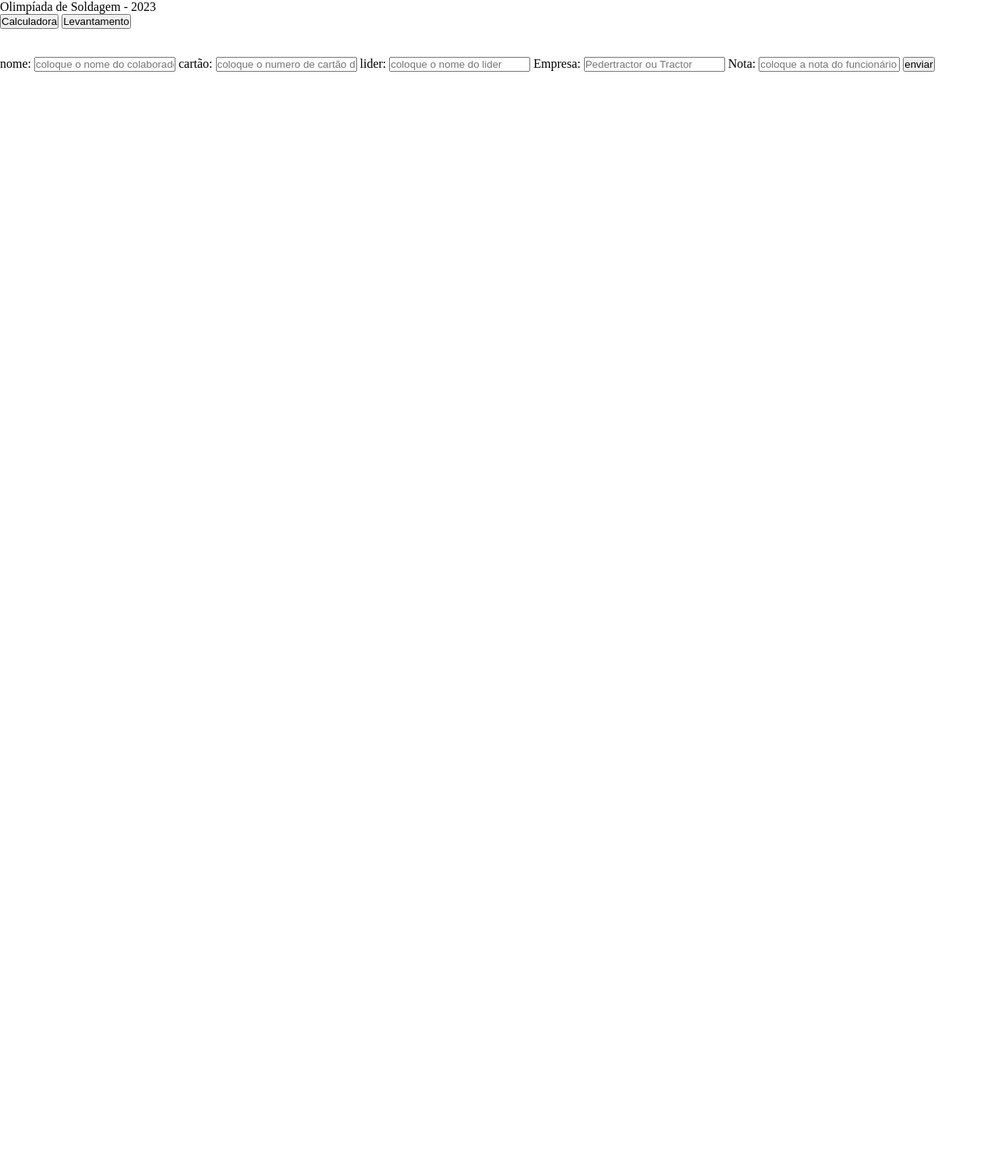
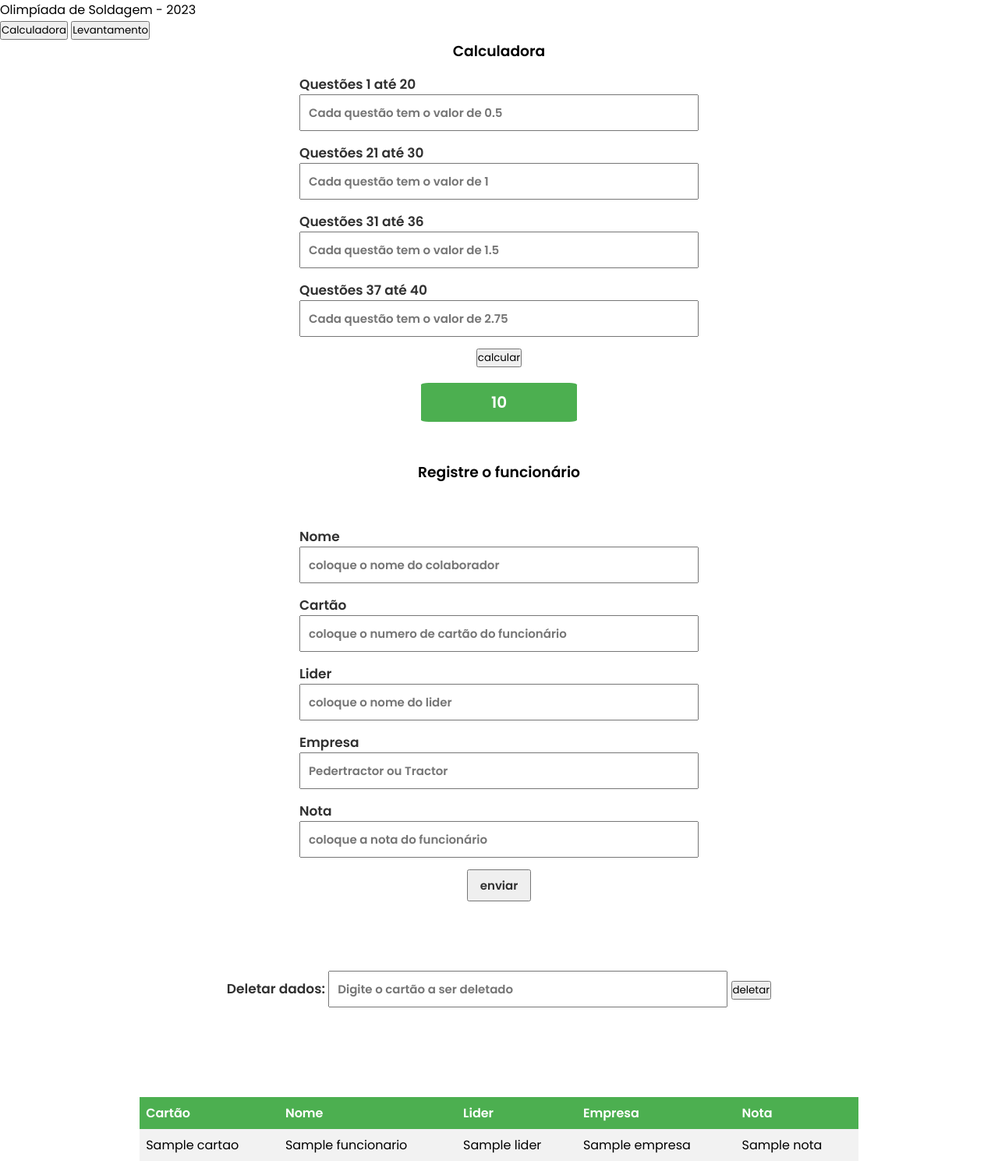
Before and after one commit to Pedrohprado/API_test_Flask, a Flask app: template templates/index.html in a window 1280 px wide. Shown: the whole page at 78% size. Before the commit the page ends 92 px from the top, so only its background shows below. Run offline with Flask 3, Linux system fonts and the light colour scheme; the template is opened without the code that fills it: most values are stand-ins (such as "Sample title", 1, 10 or a date in 2020).

Commit message:
alterações 15:13

```diff
--- a/main.py
+++ b/main.py
@@ -1,5 +1,6 @@
 from flask import Flask, make_response, jsonify, request, render_template, flash, redirect
 import mysql.connector as mysql
+import json
 
 mydb = mysql.connect(
     host="localhost",
@@ -18,7 +19,21 @@ def home():
     return render_template('index.html')
 
 
-@app.route('/calculate', methods=['POST'])
+@app.route('/calculadora', methods=['POST'])
+def calculadora():
+    primeiroValor = int(request.form.get('firstQuest1'))
+    segundoValor = int(request.form.get('secondQuest2'))
+    terceiroValor = int(request.form.get('therdQuest3'))
+    quartoValor = int(request.form.get('fortQuest4'))
+
+    print(type(primeiroValor))
+
+    total = (primeiroValor * 0.5) + (segundoValor * 1) + \
+        (terceiroValor * 1.5) + (quartoValor * 2.75)
+    return render_template('index.html', total=total)
+
+
+@app.route('/register', methods=['POST'])
 def sendInfoFuncionario():
     nome = request.form.get('name')
     card = request.form.get('cartao')
@@ -35,13 +50,13 @@ def sendInfoFuncionario():
         mycursor.execute(sql)
 
         mydb.commit()
-        return redirect('/')
+        return redirect('/funcionarios')
 
 
 @app.route('/funcionarios', methods=['GET'])
 def getFuncionarios():
     mycursor = mydb.cursor()
-    mycursor.execute('SELECT * FROM Olimpiada')
+    mycursor.execute('SELECT * FROM Olimpiada ORDER BY nota DESC')
     olimpiadaGeral = mycursor.fetchall()
 
     funcionarios = list()
@@ -56,48 +71,46 @@ def getFuncionarios():
             }
         )
 
+    return render_template('index.html', funcionarios=funcionarios)
+
+
+@app.route('/remove', methods=['POST'])
+def remove():
+    funcionario = request.form.get('deleta')
+    print(funcionario)
+
+    mycursor = mydb.cursor()
+    verif = f"SELECT * FROM Olimpiada WHERE cartao = {funcionario}"
+
+    mycursor.execute(verif)
+    result = mycursor.fetchone()
+    print(result)
+    if result:
+        mycursor.execute(
+            "DELETE FROM Olimpiada WHERE cartao = %s", [funcionario])
+        mydb.commit()
+        return redirect('/funcionarios')
+    else:
+        return print("numero de cartão não encontrado")
+
+# @app.route('/funcionarios', methods=['POST'])
+# def createFuncionarios():
+    funcionaro = request.json
+
+    mycursor = mydb.cursor()
+
+    sql = f"INSERT INTO Olimpiada (cartao,name,Lider,Empresa) VALUES({funcionaro['cartao']},'{funcionaro['name']}','{funcionaro['lider']}','{funcionaro['empresa']}');"
+    mycursor.execute(sql)
+
+    mydb.commit()
+
     return make_response(
         jsonify(
-            mesage='Lista Olimpiada 2023',
-            data=funcionarios
+            masage='Funcionario cadastrado',
+            operator=funcionaro
         )
     )
 
 
-# @app.route('/funcionarios', methods=['POST'])
-# def createFuncionarios():
-#     funcionaro = request.json
-
-#     mycursor = mydb.cursor()
-
-#     sql = f"INSERT INTO Olimpiada (cartao,name,Lider,Empresa) VALUES({funcionaro['cartao']},'{funcionaro['name']}','{funcionaro['lider']}','{funcionaro['empresa']}');"
-#     mycursor.execute(sql)
-
-#     mydb.commit()
-
-#     return make_response(
-#         jsonify(
-#             masage='Funcionario cadastrado',
-#             operator=funcionaro
-#         )
-#     )
-
-
-@app.route('/remove', methods=['DELETE'])
-def removeFuncionario():
-    funcionario = request.json
-
-    mycursor = mydb.cursor()
-
-    lookq = funcionario['cartao']
-
-    # verif = f"SELECT * FROM Olimpiada WHERE cartao = {funcionario['cartao']}"
-    # mycursor.execute(verif)
-
-    mycursor.execute("DELETE FROM Olimpiada WHERE cartao = %s", [lookq])
-    mydb.commit()
-    print("Linha deletada com sucesso!")
-
-
 if __name__ == '__main__':
     app.run(debug=True)
--- a/static/css/calculate.css
+++ b/static/css/calculate.css
@@ -2,4 +2,113 @@
     box-sizing: border-box;
     margin: 0;
     padding: 0;
+    font-family: 'Poppins', sans-serif;
 }
+
+main {
+    width: 80%;
+    margin: 0 auto;
+    text-align: center;
+}
+
+main h3 {
+    margin-bottom: 15px;
+}
+
+main .calculateNotes {
+    display: flex;
+    flex-direction: column;
+    align-items: center;
+    justify-content: center;
+    margin-bottom: 50px;
+}
+
+.calculateNotes .calcDis {
+    display: flex;
+    flex-direction: column;
+    align-items: center;
+    justify-content: center;
+    width: 100%;
+}
+
+.resulty {
+    padding: 10px 0px;
+    margin-top: 20px;
+    border-radius: 5%;
+    color: white;
+    width: 200px;
+    font-weight: bold;
+    font-size: 20px;
+    background-color: #4CAF50;
+}
+
+
+
+.registerss {
+    display: flex;
+    flex-direction: column;
+    align-items: center;
+    justify-content: center;
+    height: 70vh;
+    margin-bottom: 50px;
+}
+
+
+label {
+    color: #303030;
+    font-weight: bold;
+    text-align: start;
+    font-size: 17px;
+    width: 50%;
+    cursor: pointer;
+}
+
+input {
+    color: #303030;
+    font-weight: bold;
+    text-align: start;
+    font-size: 15px;
+    width: 50%;
+    margin-bottom: 15px;
+    padding: 10px;
+}
+
+.registerss button {
+    padding: 7px 15px;
+    cursor: pointer;
+    font-size: 15px;
+    color: #303030;
+    font-weight: bold;
+}
+
+#calculate {
+    display: flex;
+}
+
+.rankingAnalitcs {
+    display: flex;
+    flex-direction: column;
+    align-items: center;
+    justify-content: center;
+}
+
+.rankingAnalitcs table {
+    margin-top: 100px;
+    border-collapse: collapse;
+    width: 90%;
+}
+
+th,
+td {
+    text-align: left;
+    padding: 8px;
+}
+
+tr:nth-child(even) {
+    background-color: #f2f2f2;
+}
+
+th {
+    background-color: #4CAF50;
+    color: white;
+}
--- a/templates/index.html
+++ b/templates/index.html
@@ -4,6 +4,9 @@
 <head>
     <meta charset="UTF-8">
     <meta name="viewport" content="width=device-width, initial-scale=1.0">
+    <link rel="preconnect" href="https://fonts.googleapis.com">
+    <link rel="preconnect" href="https://fonts.gstatic.com" crossorigin>
+    <link href="https://fonts.googleapis.com/css2?family=Poppins:wght@300;400;600&display=swap" rel="stylesheet">
     <link rel="stylesheet" href="/static/css/calculate.css">
     <title>Calculadora</title>
 </head>
@@ -14,35 +17,70 @@
         <div class="navBar">
             <button>Calculadora</button>
             <button>Levantamento</button>
-            <br>
-            <br>
-            <br>
-
         </div>
     </header>
     <main>
         <div class="calculateNotes">
-
+            <h3>Calculadora</h3>
+            <form action="/calculadora" method="post" class="calcDis">
+                <label for="firstQuest1">Questões 1 até 20</label>
+                <input type="number" name="firstQuest1" id="firstQuest1" placeholder="Cada questão tem o valor de 0.5" required>
+                <label for="secondQuest2">Questões 21 até 30</label>
+                <input type="number" name="secondQuest2" id="secondQuest2" placeholder="Cada questão tem o valor de 1" required>
+                <label for="therdQuest3">Questões 31 até 36</label>
+                <input type="number" name="therdQuest3" id="therdQuest3" placeholder="Cada questão tem o valor de 1.5" required>
+                <label for="fortQuest4">Questões 37 até 40</label>
+                <input type="number" name="fortQuest4" id="fortQuest4" placeholder="Cada questão tem o valor de 2.75" required>
+                <button type="submit">calcular</button>
+            </form>
+            <div class="resulty">
+                {{total}}
+            </div>
         </div>
         <div class="registerCalc">
-            <form action="/calculate" id="calculate" method="post">
-                <label for="name">nome:</label>
+            <h3>Registre o funcionário</h3>
+            <form action="/register" id="calculate" method="post" class="registerss">
+                <label for="name">Nome</label>
                 <input type="text" name="name" id="name" placeholder="coloque o nome do colaborador" required>
-                <label for="cartao">cartão:</label>
+                <label for="cartao">Cartão</label>
                 <input type="text" name="cartao" id="cartao" placeholder="coloque o numero de cartão do funcionário"
                     required>
-                <label for="lider">lider:</label>
+                <label for="lider">Lider</label>
                 <input type="text" name="lider" id="lider" placeholder="coloque o nome do lider" required>
-                <label for="empresa">Empresa:</label>
+                <label for="empresa">Empresa</label>
                 <input type="text" name="empresa" id="empresa" placeholder="Pedertractor ou Tractor" required>
-                <label for="nota">Nota:</label>
+                <label for="nota">Nota</label>
                 <input type="text" name="nota" id="nota" placeholder="coloque a nota do funcionário" required>
                 <button type="submit" id="buttonCalc">enviar</button>
             </form>
         </div>
 
+        <div class="removeFunci">
+            <form action="/remove" method="post">
+                <label for="deleta">Deletar dados:</label>
+                <input type="text" name="deleta" id="deleta"  placeholder="Digite o cartão a ser deletado">
+                <button type="submit" id="buttonDelete">deletar</button>
+            </form>
+        </div>
         <div class="rankingAnalitcs">
-
+            <table>
+                <tr>
+                    <th>Cartão</th>
+                    <th>Nome</th>
+                    <th>Lider</th>
+                    <th>Empresa</th>
+                    <th>Nota</th>
+                </tr>
+                {% for c in funcionarios%}
+                <tr>
+                    <td>{{c['cartao']}}</td>
+                    <td>{{c['name']}}</td>
+                    <td>{{c['lider']}}</td>
+                    <td>{{c['empresa']}}</td>
+                    <td>{{c['nota']}}</td>
+                </tr>
+                {% endfor %}
+            </table>
         </div>
     </main>
     <footer>
```
Also changed, not shown: templates/ranking.html (deleted, +0 -10 lines).
